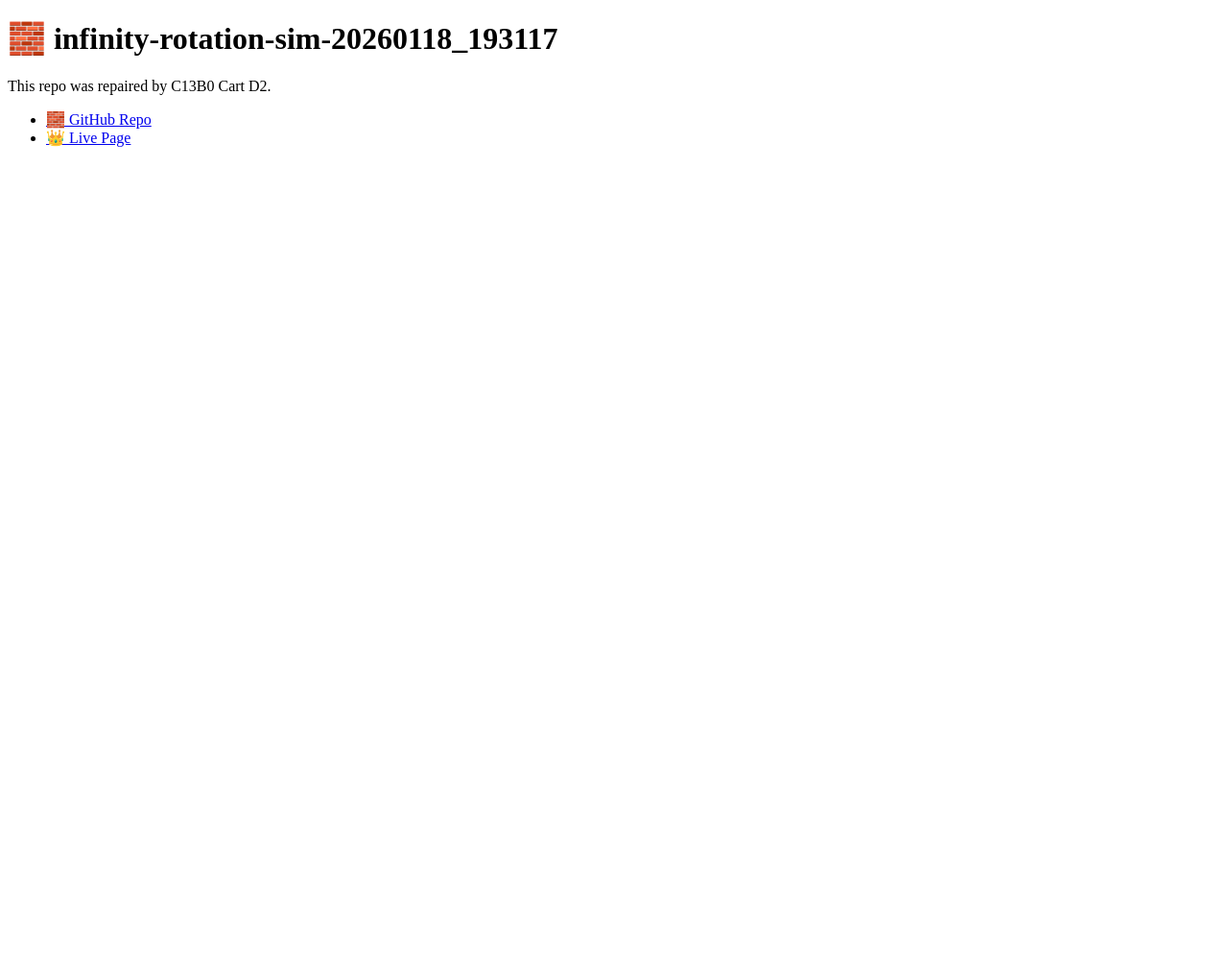
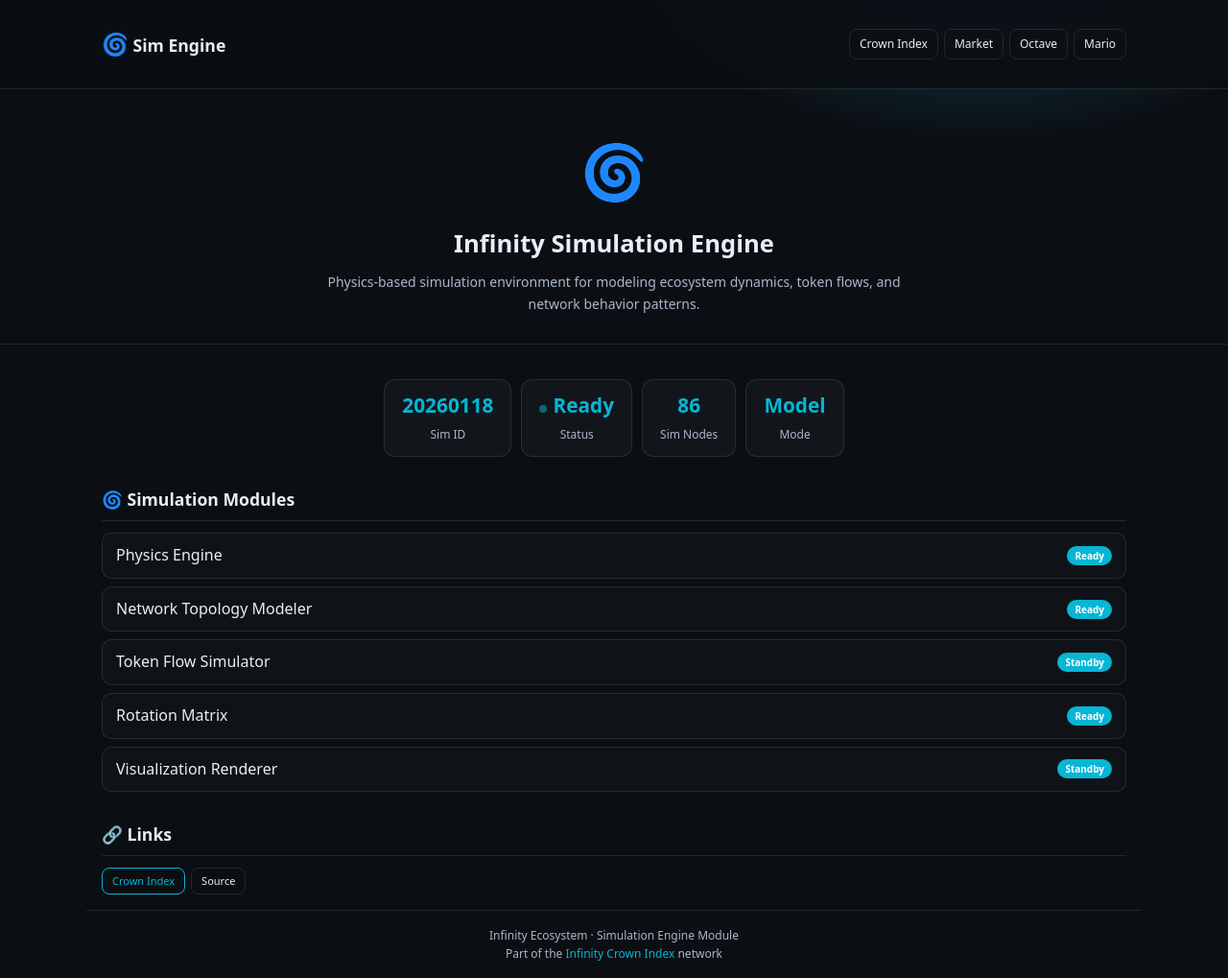
Before and after one commit to pewpi-infinity/infinity-rotation-sim-20260118_193117, a plain HTML site: page index.html in a window 1280 px wide. Shown: the whole page at 96% size. Before the commit the page ends 800 px from the top, so only its background shows below. Drawn offline with Linux system fonts and the light colour scheme.

Commit message:
Deploy sim index - Infinity ecosystem

```diff
--- a/index.html
+++ b/index.html
@@ -1,15 +1,145 @@
-<!doctype html>
-<html>
-<head>
-<meta charset="utf-8">
-<title>infinity-rotation-sim-20260118_193117</title>
-</head>
-<body>
-<h1>🧱 infinity-rotation-sim-20260118_193117</h1>
-<p>This repo was repaired by C13B0 Cart D2.</p>
-<ul>
-  <li><a href="https://github.com/pewpi-infinity/infinity-rotation-sim-20260118_193117">🧱 GitHub Repo</a></li>
-  <li><a href="https://pewpi-infinity.github.io/infinity-rotation-sim-20260118_193117/">👑 Live Page</a></li>
-</ul>
-</body>
-</html>
+<!doctype html><html lang="en"><head>
+<meta charset="utf-8"><meta name="viewport" content="width=device-width,initial-scale=1">
+<title>Simulation Engine - 20260118_1</title>
+<style>
+:root {
+  --bg: #0b0f14;
+  --panel: #0f1620;
+  --line: rgba(255,255,255,.1);
+  --text: #e8eef7;
+  --muted: #a9b7c8;
+  --accent: #06b6d4;
+  --accent2: #22d3ee;
+}
+* { box-sizing: border-box; margin: 0; padding: 0; }
+body {
+  background: radial-gradient(800px 500px at 80% -10%, #164e63, transparent 50%), var(--bg);
+  color: var(--text);
+  font-family: system-ui, -apple-system, sans-serif;
+  line-height: 1.6;
+  min-height: 100vh;
+}
+a { color: var(--accent); text-decoration: none; }
+a:hover { text-decoration: underline; }
+.wrap { max-width: 1100px; margin: auto; padding: 16px; }
+header {
+  position: sticky; top: 0; z-index: 10;
+  background: rgba(11,15,20,.95);
+  backdrop-filter: blur(10px);
+  border-bottom: 1px solid var(--line);
+  padding: 12px 16px;
+}
+.hdr { display: flex; gap: 12px; align-items: center; flex-wrap: wrap; }
+.brand { font-weight: 800; font-size: 1.1rem; white-space: nowrap; }
+.brand-icon { font-size: 1.4rem; }
+.nav { display: flex; gap: 6px; flex-wrap: wrap; margin-left: auto; }
+.nav a {
+  font-size: 12px; padding: 5px 10px;
+  border: 1px solid var(--line); border-radius: 8px;
+  white-space: nowrap; color: var(--text);
+}
+.nav a:hover { background: rgba(255,255,255,.06); text-decoration: none; }
+.hero {
+  text-align: center; padding: 40px 16px 30px;
+  border-bottom: 1px solid var(--line);
+}
+.hero-icon { font-size: 3.5rem; margin-bottom: 12px; }
+.hero h1 { font-size: 1.6rem; font-weight: 800; margin-bottom: 8px; }
+.hero p { color: var(--muted); max-width: 600px; margin: auto; font-size: 14px; }
+.stats { display: flex; gap: 10px; flex-wrap: wrap; justify-content: center; margin: 20px 0; }
+.stat {
+  border: 1px solid var(--line); border-radius: 12px;
+  padding: 10px 18px; text-align: center;
+  background: rgba(255,255,255,.03);
+}
+.stat strong { display: block; font-size: 1.3rem; color: var(--accent); }
+.stat span { font-size: 12px; color: var(--muted); }
+.grid { display: grid; grid-template-columns: repeat(auto-fill, minmax(300px, 1fr)); gap: 12px; margin-top: 20px; }
+.card {
+  border: 1px solid var(--line); border-radius: 14px;
+  padding: 16px; background: rgba(255,255,255,.03);
+  transition: border-color .2s, transform .2s;
+}
+.card:hover { border-color: var(--accent); transform: translateY(-2px); }
+.card-title { font-weight: 700; font-size: 14px; margin-bottom: 4px; }
+.card-desc { font-size: 12px; color: var(--muted); margin-bottom: 10px; }
+.card-links { display: flex; gap: 6px; flex-wrap: wrap; }
+.btn {
+  font-size: 11px; padding: 4px 10px;
+  border: 1px solid var(--line); border-radius: 8px;
+  color: var(--text); background: transparent;
+  cursor: pointer; text-decoration: none;
+}
+.btn:hover { background: rgba(255,255,255,.06); text-decoration: none; }
+.btn-accent { border-color: var(--accent); color: var(--accent); }
+section { margin-top: 30px; }
+section h2 { font-size: 1.1rem; font-weight: 700; margin-bottom: 12px; padding-bottom: 8px; border-bottom: 1px solid var(--line); }
+.tiny { font-size: 11px; color: var(--muted); }
+footer {
+  border-top: 1px solid var(--line);
+  margin-top: 40px; padding: 16px 0;
+  text-align: center; font-size: 12px; color: var(--muted);
+}
+.pulse { animation: pulse 2s ease-in-out infinite; }
+@keyframes pulse { 0%,100% { opacity: 1; } 50% { opacity: .5; } }
+.status-dot { display: inline-block; width: 8px; height: 8px; border-radius: 50%; background: var(--accent); margin-right: 6px; }
+.module-list { list-style: none; }
+.module-list li {
+  padding: 10px 14px; border: 1px solid var(--line); border-radius: 10px;
+  margin-bottom: 8px; display: flex; justify-content: space-between; align-items: center;
+  background: rgba(255,255,255,.02);
+}
+.module-list li:hover { border-color: var(--accent); }
+.tag { font-size: 10px; padding: 2px 8px; border-radius: 99px; background: var(--accent); color: #fff; font-weight: 600; }
+</style>
+</head><body>
+<header><div class="wrap hdr">
+  <span class="brand"><span class="brand-icon">&#x1F300;</span> Sim Engine</span>
+
+    <nav class="nav">
+      <a href="https://pewpi-infinity.github.io/infinity-crown-index/">Crown Index</a>
+      <a href="https://pewpi-infinity.github.io/infinity-spark-market/">Market</a>
+      <a href="https://pewpi-infinity.github.io/smug_look/">Octave</a>
+      <a href="https://pewpi-infinity.github.io/MARIO-TOKENS/">Mario</a>
+    </nav>
+</div></header>
+
+<div class="hero">
+  <div class="hero-icon">&#x1F300;</div>
+  <h1>Infinity Simulation Engine</h1>
+  <p>Physics-based simulation environment for modeling ecosystem dynamics, token flows, and network behavior patterns.</p>
+</div>
+
+<div class="wrap">
+  <div class="stats">
+    <div class="stat"><strong>20260118</strong><span>Sim ID</span></div>
+    <div class="stat"><strong><span class="status-dot pulse"></span>Ready</strong><span>Status</span></div>
+    <div class="stat"><strong>86</strong><span>Sim Nodes</span></div>
+    <div class="stat"><strong>Model</strong><span>Mode</span></div>
+  </div>
+
+  <section>
+    <h2>&#x1F300; Simulation Modules</h2>
+    <ul class="module-list">
+      <li><span>Physics Engine</span><span class="tag">Ready</span></li>
+      <li><span>Network Topology Modeler</span><span class="tag">Ready</span></li>
+      <li><span>Token Flow Simulator</span><span class="tag">Standby</span></li>
+      <li><span>Rotation Matrix</span><span class="tag">Ready</span></li>
+      <li><span>Visualization Renderer</span><span class="tag">Standby</span></li>
+    </ul>
+  </section>
+
+  <section>
+    <h2>&#x1F517; Links</h2>
+    <div class="card-links">
+      <a class="btn btn-accent" href="https://pewpi-infinity.github.io/infinity-crown-index/">Crown Index</a>
+      <a class="btn" href="https://github.com/pewpi-infinity/infinity-rotation-sim-20260118_193117" target="_blank">Source</a>
+    </div>
+  </section>
+</div>
+
+<footer class="wrap">
+  Infinity Ecosystem &middot; Simulation Engine Module<br>
+  Part of the <a href="https://pewpi-infinity.github.io/infinity-crown-index/">Infinity Crown Index</a> network
+</footer>
+</body></html>
```
